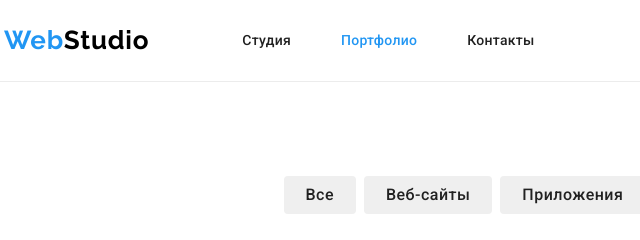
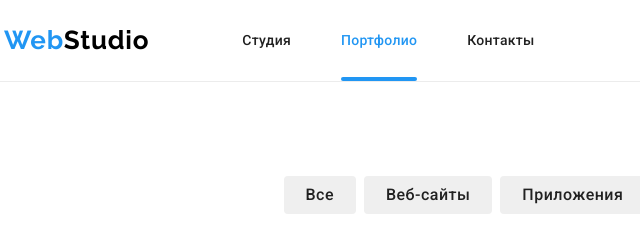
Before and after one commit to AKutusenko/goit-markup-hw-05, a plain HTML site: page portfolio.html in a window 1280 px wide. Shown: the top 240 px of the page, 51-691 px from the left. Drawn offline with nearby package versions, Linux system fonts and the light colour scheme.

Commit message:
Добавляет подчеркивание активной страницы

```diff
--- a/css/styles.css
+++ b/css/styles.css
@@ -134,6 +134,19 @@ h3 {
 
 .current-page {
   color: var(--accent-color);
+  position: relative;
+}
+
+.current-page::after {
+  position: absolute;
+  bottom: -1px;
+  display: block;
+
+  content: "";
+  width: 100%;
+  height: 4px;
+  border-radius: 2px;
+  background-color: var(--accent-color);
 }
 
 .navigation-list-link:hover,
```
